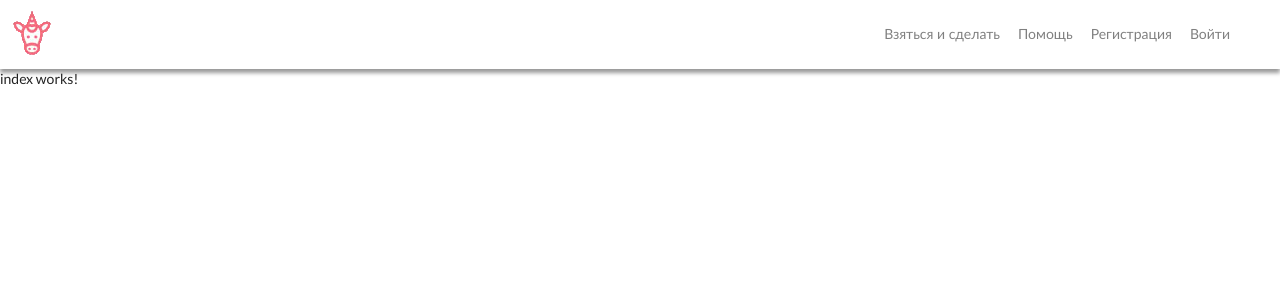
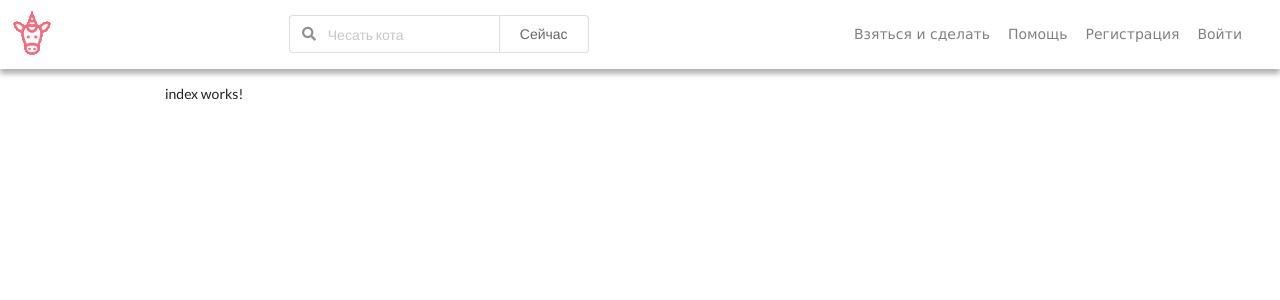
Before and after one commit to BinaryStudioAcademy/bsa-2017-unicorn, an Angular app in the folder frontend/: page /index in a window 1280 px wide. Shown: the top 300 px of the page. Built offline with nearby package versions, Linux system fonts and the light colour scheme; no server answers.

Commit message:
Added styles for shell and menu

```diff
--- /dev/null
+++ b/frontend/src/app/menu/menu-item/menu-item.ts
@@ -0,0 +1,4 @@
+export class MenuItem {
+    name: string;
+    route: string;
+}
--- a/frontend/src/app/menu/menu.component.css
+++ b/frontend/src/app/menu/menu.component.css
@@ -1,15 +1,17 @@
+navbar ul {
+    display: flex;
+    flex-direction: row;
+    flex-wrap: wrap;
+}
+
 nav li {
     display: inline;
     margin-right: 18px;
 }
 
-nav li.last {
-    margin-right: 50px;
-}
-
 nav li a {
     color: gray;
-    font-family: Calibri, 'Trebuchet MS', sans-serif;
+    font-family: 'Verdana', 'Century Gothic', 'Calibri', 'Trebuchet MS', sans-serif;
     text-decoration: none;
 }
 
--- a/frontend/src/app/menu/menu.component.html
+++ b/frontend/src/app/menu/menu.component.html
@@ -1,8 +1,5 @@
 <nav class="navbar">
   <ul>
-    <li><a routerLink="#" routerLinkActive="active">Взяться и сделать</a></li>
-    <li><a routerLink="#" routerLinkActive="active">Помощь</a></li>
-    <li><a routerLink="#" routerLinkActive="active">Регистрация</a></li>
-    <li class="last"><a a routerLink="#" routerLinkActive="active">Войти</a></li>
+    <li *ngFor="let item of items"><a routerLink="{{item.route}}" routerLinkActive="active">{{item.name}}</a></li>
   </ul>
 </nav>
--- a/frontend/src/app/menu/menu.component.ts
+++ b/frontend/src/app/menu/menu.component.ts
@@ -1,4 +1,6 @@
 import { Component, OnInit } from '@angular/core';
+
+import { MenuItem } from './menu-item/menu-item';
 
 @Component({
   selector: 'app-menu',
@@ -6,10 +8,27 @@ import { Component, OnInit } from '@angular/core';
   styleUrls: ['./menu.component.css']
 })
 export class MenuComponent implements OnInit {
+  items: MenuItem[];
 
   constructor() { }
 
   ngOnInit() {
+    this.addMenuItems();
   }
 
+  addMenuItems() {
+    this.items = [{
+      name: 'Взяться и сделать',
+      route: '#'
+    }, {
+      name: 'Помощь',
+      route: '#'
+    }, {
+      name: 'Регистрация',
+      route: '#'
+    }, {
+      name: 'Войти',
+      route: '#'
+    }];
+  }
 }
--- a/frontend/src/app/shell/shell.component.css
+++ b/frontend/src/app/shell/shell.component.css
@@ -1,4 +1,4 @@
-div.wrapper {
+wrapper {
     display: block;
     width: auto;
     max-width: 100%;
@@ -8,16 +8,29 @@ div.wrapper {
 }
 
 #header {
-    display: block;
-    width: 100%;
-    height: auto;
-    -webkit-box-shadow: 0px 4px 4px 0px rgba(0,0,0,0.4);
-    -moz-box-shadow: 0px 4px 4px 0px rgba(0,0,0,0.4);
-    box-shadow: 0px 4px 4px 0px rgba(0,0,0,0.4);
+    display: flex;
+    flex-direction: row;
+    flex-wrap: wrap;
+    justify-content: space-between;
+    -webkit-box-shadow: 0px 5px 5px 5px rgba(0,0,0,0.3);
+    -moz-box-shadow: 0px 5px 5px 0px rgba(0,0,0,0.3);
+    box-shadow: 0px 5px 5px 0px rgba(0,0,0,0.3);
+}
+
+#search {
+    padding: 15px 15px;
 }
 
 #menu {
+    display: flex;
+    margin: 10px 20px 0 0;
+}
+
+#content {
     display: block;
-    float: right;
-    margin: 10px 0 0 0;
+    width: 960px;
+    max-width: 100%;
+    margin: 10px auto;
+    padding: 5px;
+    text-align: left;
 }
--- a/frontend/src/app/shell/shell.component.html
+++ b/frontend/src/app/shell/shell.component.html
@@ -1,11 +1,20 @@
 <div class="wrapper">
   <div id="header">
-    <a class="logo" href='#'>
-        <img src="/assets/images/unicorn_logo.png" />
+    <a href='#'>
+        <img class="logo" src="/assets/images/unicorn_logo.png" />
     </a>
+    <div *ngIf="search" id="search">
+      <div class="ui action left icon input">
+        <input type="text" placeholder="Чесать кота">
+        <i class="search icon"></i>
+        <button class="ui basic button">Сейчас</button>
+      </div>
+    </div>
     <div id="menu">
       <app-menu></app-menu>
     </div>
   </div>
+  <div id="content">
+    <router-outlet></router-outlet>
+  </div>
 </div>
-<router-outlet></router-outlet>
--- a/frontend/src/app/shell/shell.component.ts
+++ b/frontend/src/app/shell/shell.component.ts
@@ -6,10 +6,20 @@ import { Component, OnInit } from '@angular/core';
   styleUrls: ['./shell.component.css']
 })
 export class ShellComponent implements OnInit {
+  search: boolean;
 
   constructor() { }
 
   ngOnInit() {
+    this.showSearch();
+  }
+
+  showSearch() {
+    this.search = true;
+  }
+
+  hideSearch() {
+    this.search = false;
   }
 
 }
```
